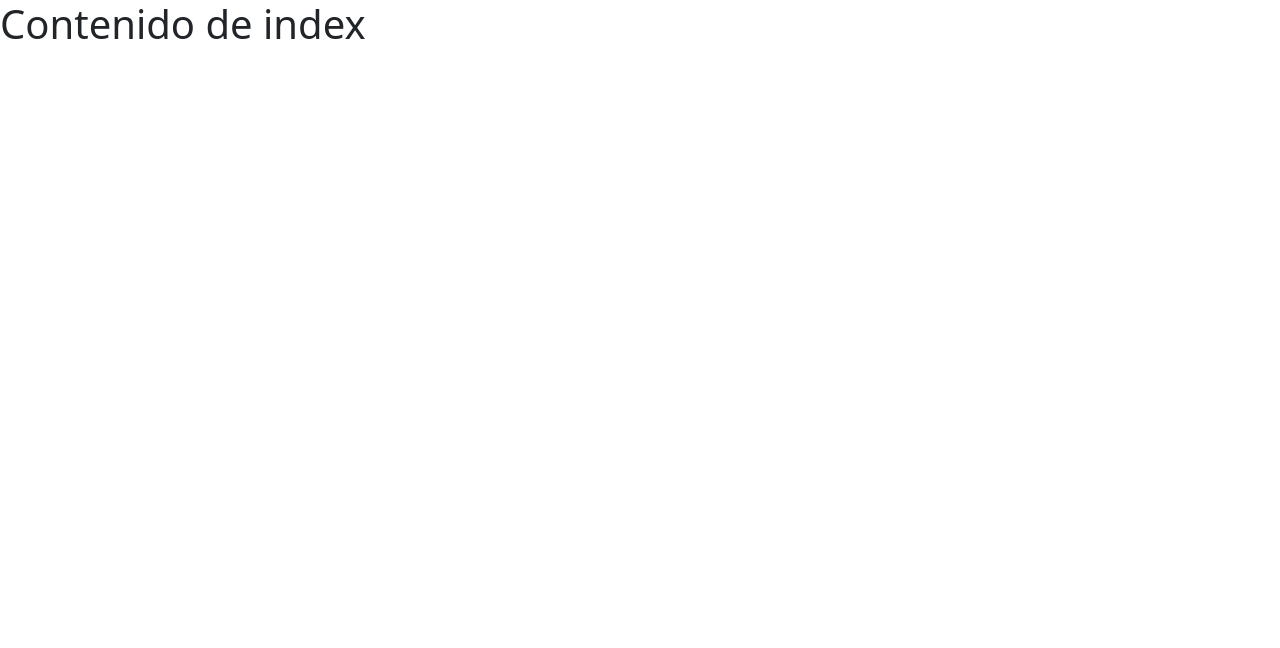
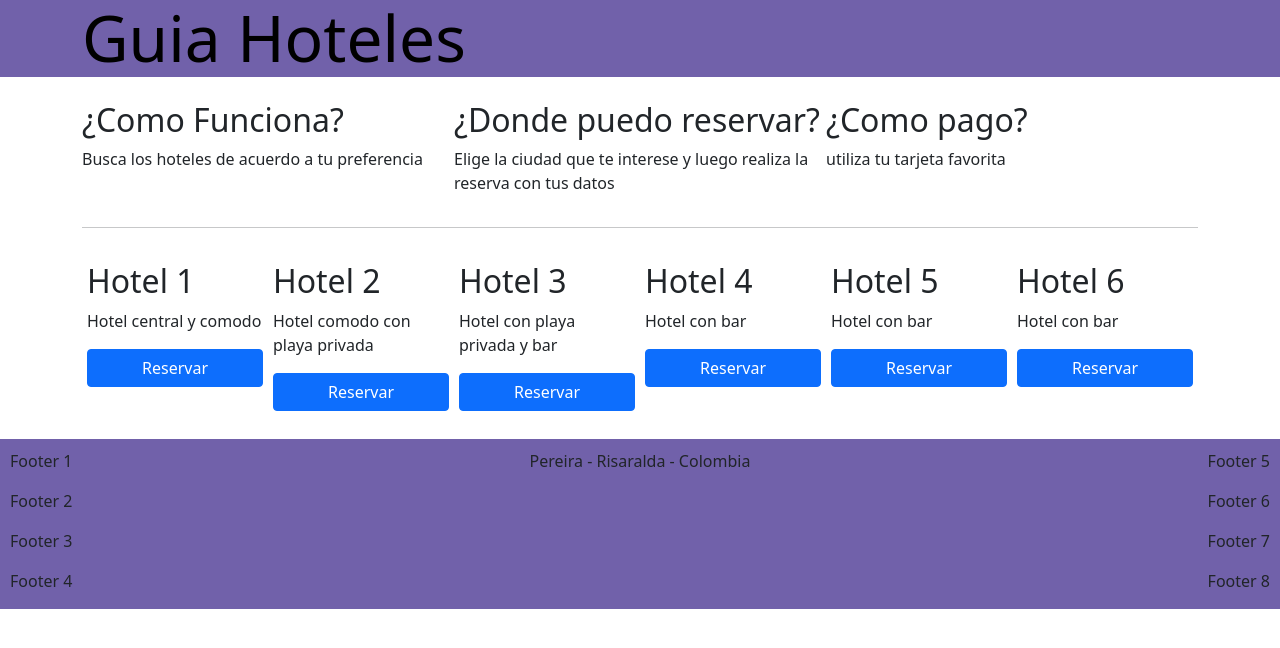
Before and after one commit to AndresClavijoAlvarez/guia-hoteles, a website: page index.html in a window 1280 px wide. Drawn offline with nearby package versions, Linux system fonts and the light colour scheme.

Commit message:
Cambios Index

```diff
--- /dev/null
+++ b/css/main.css
@@ -0,0 +1,20 @@
+.jumbotron {
+    background-color: rgb(113, 97, 170);
+    color: black;
+}
+
+footer {
+    padding: 10px 10px 0 10px;
+    background-color: rgb(113, 97, 170);
+    margin-bottom: 0px;
+    margin-top: 10px;
+}
+
+.card-hotel {
+    flex: 1 150px;
+    padding: 2px 5px 2px 5px;
+}
+
+.btn-reserva {
+    width: 100%;
+}
--- a/index.html
+++ b/index.html
@@ -1,32 +1,113 @@
 <!DOCTYPE html>
 <html lang="es">
     <head>
-    <!-- Required meta tags -->
+
         <meta charset="UTF-8">
         <meta http-equiv="X-UA-Compatible" content="IE=edge">
         <meta name="viewport" content="width=device-width, initial-scale=1">
 
-    <!-- Bootstrap CSS -->
         <link rel="stylesheet" href="node_modules/bootstrap/dist/css/bootstrap.min.css">
+        <link rel="stylesheet" href="css/main.css">
 
         <title>Guia Hoteles</title>
+
     </head>
     <body>
-    <h1>Contenido de index</h1>
+        <div class="jumbotron">
+            <div class="container">
+                <h1 class="display-3">Guia Hoteles</h1>
+            </div>
+        </div>
+        <div class="container">
+            <div class="d-flex flex-wrap">
+                <div class="col">
+                    <p>
+                        <h2>¿Como Funciona?</h2>
+                        <p>Busca los hoteles de acuerdo a tu preferencia</p>
+                    </p>
+                </div>
+                <div class="col">
+                    <p>
+                        <h2>¿Donde puedo reservar?</h2>
+                        <p>Elige la ciudad que te interese y luego realiza la reserva con tus datos</p>
+                    </p>
+                </div>
+                <div class="col">
+                    <p>
+                        <h2>¿Como pago?</h2>
+                        <p>utiliza tu tarjeta favorita</p>
+                    </p>
+                </div>
+            </div>
+            <hr>
+            <div class="d-flex flex-wrap">
+                <div class="card-hotel">
+                    <p>
+                        <h2>Hotel 1</h2>
+                        <p>Hotel central y comodo</p>
+                        <button class="btn btn-primary btn-reserva">Reservar</button>
+                    </p>
+                </div>
+                <div class="card-hotel">
+                    <p>
+                        <h2>Hotel 2</h2>
+                        <p>Hotel comodo con playa privada</p>
+                        <button class="btn btn-primary btn-reserva">Reservar</button>
+                    </p>
+                </div>
+                <div class="card-hotel">
+                    <p>
+                        <h2>Hotel 3</h2>
+                        <p>Hotel con playa privada y bar</p>
+                        <button class="btn btn-primary btn-reserva">Reservar</button>
+                    </p>
+                </div>
+                <div class="card-hotel">
+                    <p>
+                        <h2>Hotel 4</h2>
+                        <p>Hotel con bar</p>
+                        <button class="btn btn-primary btn-reserva">Reservar</button>
+                    </p>
+                </div>
+                <div class="card-hotel">
+                    <p>
+                        <h2>Hotel 5</h2>
+                        <p>Hotel con bar</p>
+                        <button class="btn btn-primary btn-reserva">Reservar</button>
+                    </p>
+                </div>
+                <div class="card-hotel">
+                    <p>
+                        <h2>Hotel 6</h2>
+                        <p>Hotel con bar</p>
+                        <button class="btn btn-primary btn-reserva">Reservar</button>
+                    </p>
+                </div>
+            </div>
+        </div>
+
+        <footer>
+            <div class="row">
+                <div class="col-sm-4 d-flex flex-column align-items-start">
+                    <p>Footer 1</p>
+                    <p>Footer 2</p>
+                    <p>Footer 3</p>
+                    <p>Footer 4</p>
+                </div>
+                <div class="col-sm-4 d-flex flex-column align-items-center">
+                    <address>Pereira - Risaralda - Colombia</address>
+                </div>
+                <div class="col-sm-4 d-flex flex-column align-items-end">
+                    <p>Footer 5</p>
+                    <p>Footer 6</p>
+                    <p>Footer 7</p>
+                    <p>Footer 8</p>
+                </div>
+            </div>
+        </footer>
 
         <script src="node_modules/jquery/dist/jquery.min.js"></script>
         <script src="node_modules/popper.js/dist/popper-utils.min.js"></script>
         <script src="node_modules/bootstrap/dist/js/bootstrap.min.js"></script>
-
-
     </body>
 </html>
-
-
-
-
-
-
-
-  </body>
-</html>
```
Lines whose indentation alone changed are shown as unchanged.
